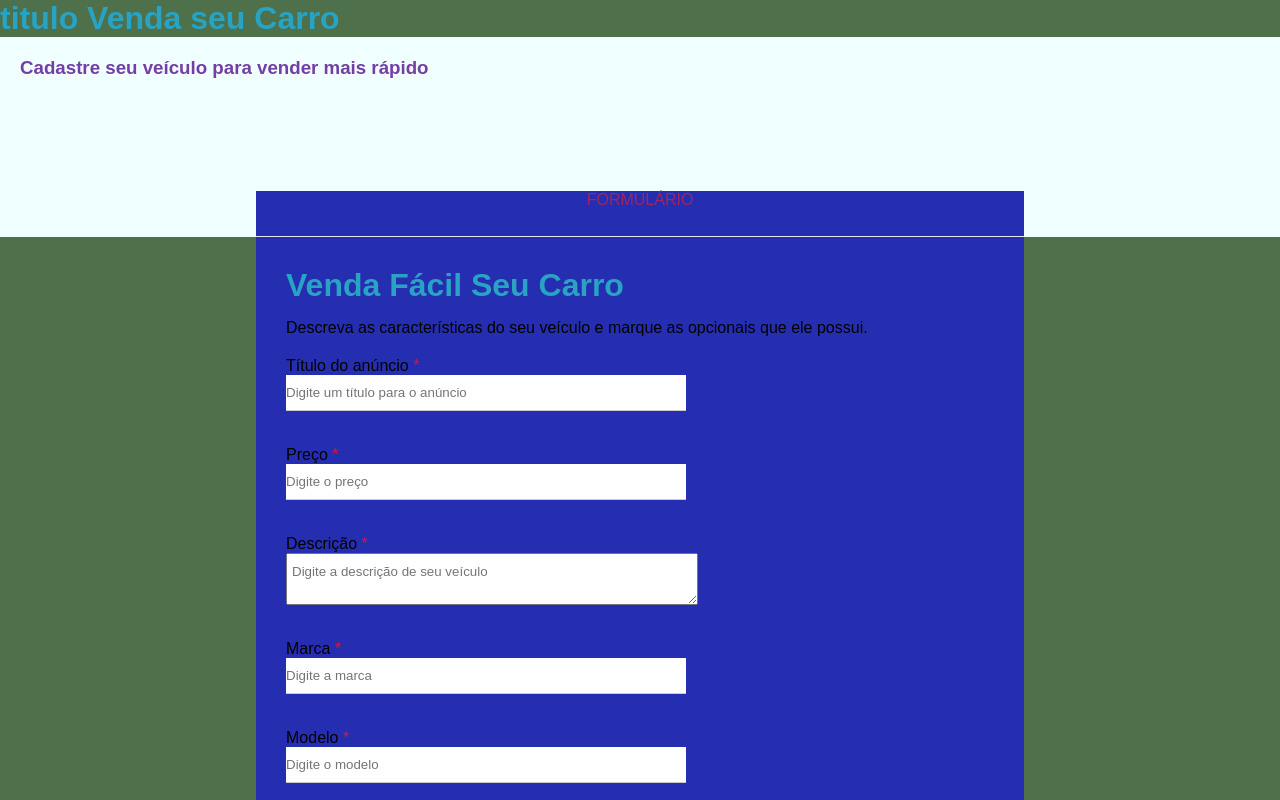
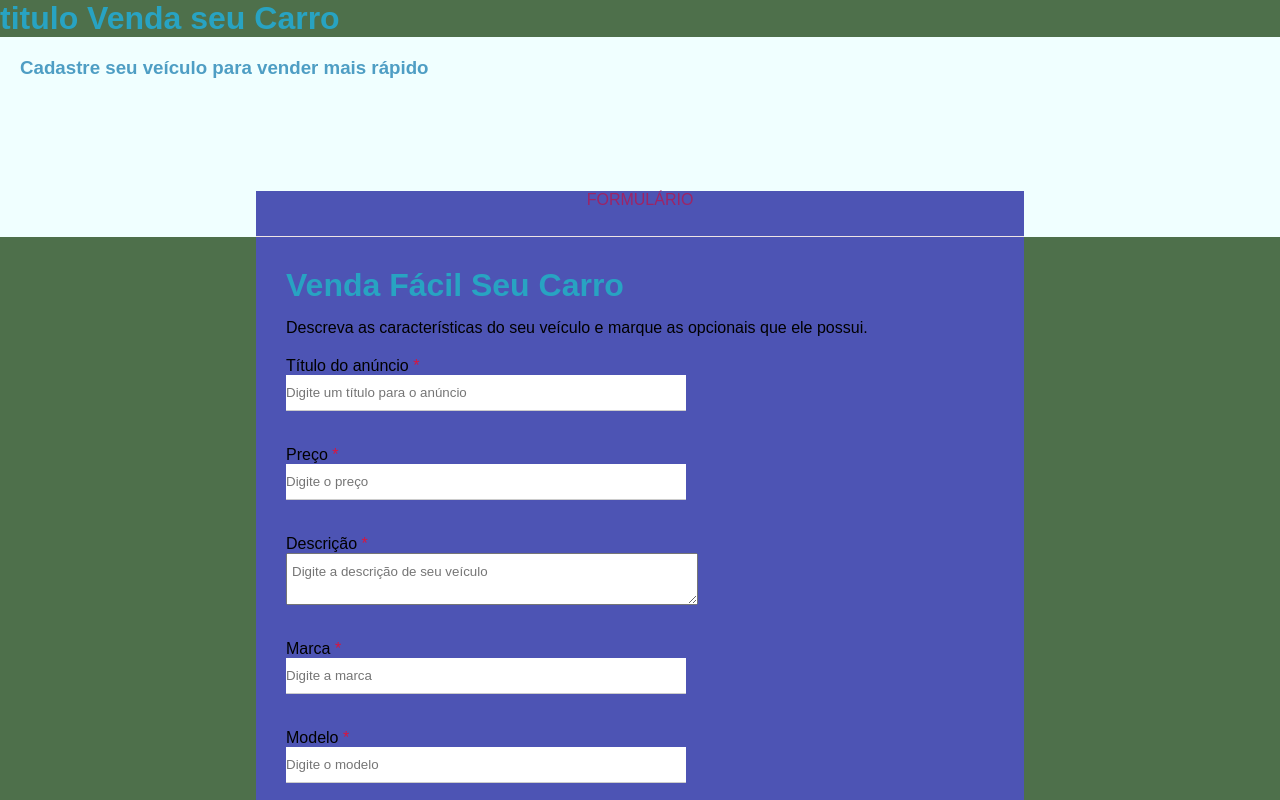
Before and after one commit to Caio-Santos2010/projetoFormulario, a plain HTML site: page index.html in a window 1280 px wide. Shown: the top 800 px of the page. Drawn offline with Linux system fonts and the light colour scheme.

Commit message:
caio santos

```diff
--- a/css/style.css
+++ b/css/style.css
@@ -12,7 +12,7 @@ h1, h2, h3, h4, h5, h6 {
     color: rgb(40, 163, 194);
 
 p, label {
-    color: rgb(90, 16, 109);
+    color: rgb(107, 146, 219);
  }
 }
 
@@ -38,12 +38,12 @@ textarea {
 }
 
 .cabecalho h3 {
-    color: rgb(115, 62, 165);
+    color: rgb(78, 158, 196);
     margin-top: 0;
 }
 
 .form-container {
-    background-color: rgb(37, 46, 177);
+    background-color: rgb(77, 84, 180);
     width: 60%;
     margin: 0 auto;
     position: relative;
```
